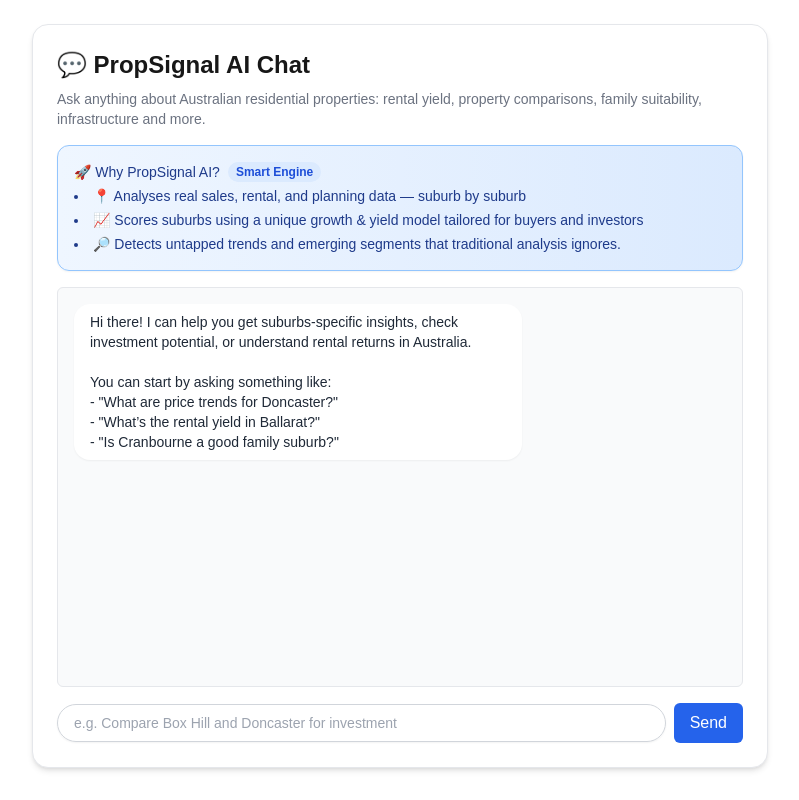
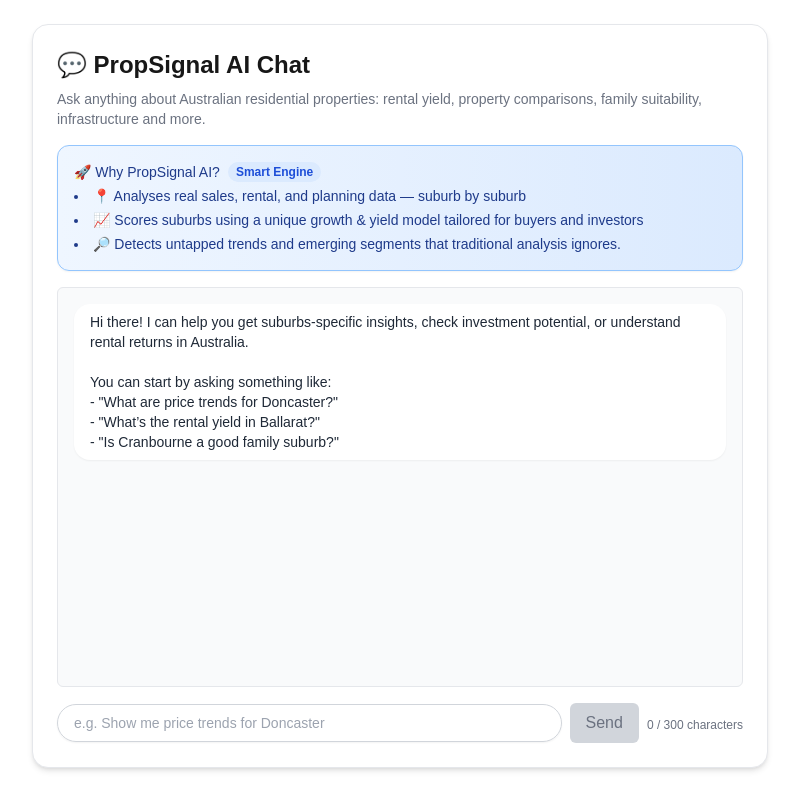
Before and after one commit to sudostar12/propsignal, a Next.js app: page /ai-chat in a window 1280 px wide. Shown: the whole page, without its empty margins (240-1039 px from the left). Built offline with nearby package versions, Linux system fonts and the light colour scheme.

Commit message:
code review and cleanup for ai-chat page.tsx

```diff
--- a/src/app/ai-chat/page.tsx
+++ b/src/app/ai-chat/page.tsx
@@ -23,6 +23,7 @@
     },
   ]);
   const [input, setInput] = useState('');
+  const MAX_CHARS = 300;
   const [copiedUuid, setCopiedUuid] = useState<string | null>(null); // ✅ for tracking copied message
   const [isTyping, setIsTyping] = useState(false); //AI typing animation.
   const [suggestions, setSuggestions] = useState<string[]>([]); // 🆕 suggestions state
@@ -76,6 +77,8 @@
     const updatedMessages: Message[] = [...messages, { role: 'user', content: messageToSend }];
     setMessages(updatedMessages);
 
+    // ✅ Clear input immediately after adding user message
+    setInput('');
 
     setIsTyping(true); // before fetch
     // Call backend api
@@ -104,11 +107,8 @@
     uuid: data.uuid,
   },
 ]);
-
     // 🆕 Update suggestions from backend
     setSuggestions(data.suggestions || []);
-
-    setInput('');
   }
 
   return (
@@ -149,10 +149,10 @@
       <motion.div
         initial={{ opacity: 0, y: 6 }}
         animate={{ opacity: 1, y: 0 }}
-        transition={{ duration: 0.2, ease: 'easeOut', delay: 0.2 * i }}
+        transition={{ duration: 0.1, ease: 'easeOut', delay: 0.1 * i }}
         className="flex justify-start"
       >
-        <div className="bg-white text-gray-800 px-4 py-2 rounded-2xl shadow-sm max-w-xs md:max-w-md whitespace-pre-wrap">
+        <div className="bg-white text-gray-800 px-4 py-2 rounded-2xl shadow-sm w-full whitespace-pre-wrap">
           {m.content}
         </div>
       </motion.div>
@@ -187,7 +187,7 @@
         <div className="h-4 w-px bg-gray-300" />
 
         {m.feedbackGiven ? (
-          <span className="text-green-600">✅ Feedback recorded</span>
+          <span className="text-green-600">✅ Feedback recorded</span> //change this to a more subtle tone.
         ) : (
           <div className="flex items-center gap-2">
             <button
@@ -243,18 +243,30 @@
       <div className="flex items-center gap-2">
         <input
           type="text"
-          placeholder="e.g. Compare Box Hill and Doncaster for investment"
+          placeholder="e.g. Show me price trends for Doncaster"
           className="flex-1 px-4 py-2 rounded-full border border-gray-300 bg-white/80 backdrop-blur-sm shadow-sm placeholder-gray-400 text-sm focus:outline-none focus:ring-2 focus:ring-blue-200 transition"
           value={input}
-          onChange={(e) => setInput(e.target.value)}
+          onChange={(e) => {
+          if (e.target.value.length <= MAX_CHARS) {
+          setInput(e.target.value);
+          }
+        }}
           onKeyDown={(e) => e.key === 'Enter' && sendMessage()}
+          maxLength={MAX_CHARS}
         />
         <button
           onClick={() => sendMessage()}
-          className="px-4 py-2 bg-blue-600 text-white rounded-md hover:bg-blue-700 transition"
+          disabled={!input.trim()}
+          className={`px-4 py-2 rounded-md transition ${
+          !input.trim() ? 'bg-gray-300 text-gray-500 cursor-not-allowed' : 'bg-blue-600 text-white hover:bg-blue-700'
+          }`}
         >
           Send
         </button>
+        <div className="flex justify-end text-xs text-gray-500 mt-1">
+  {input.trim().length} / {MAX_CHARS} characters
+</div>
+
       </div>
     </div>
   </main>
--- a/src/utils/answers/crimeAnswer.ts
+++ b/src/utils/answers/crimeAnswer.ts
@@ -55,7 +55,7 @@
 🚨 **Reported Offences**: ${latest.offenceCount}
 📈 **Trend**: ${trendMsg}${nearbyMsg}
 
-💬 Let me know if you'd like to see offence breakdowns, more trends, or deeper comparisons!`;
+💬 Let me know if you'd like to explore other trends or dive deeper into any specific areas!`;
 
 return finalMsg;
 
--- a/src/utils/answers/medianPriceAnswer.ts
+++ b/src/utils/answers/medianPriceAnswer.ts
@@ -28,5 +28,7 @@
     ? `$${latest.medianPrice.toLocaleString()}`
     : 'unknown price';
 
-  return `As of ${latest.year}, the median price in ${suburb} is ${priceFormatted}. Let me know if you'd like to see trends or compare to nearby areas.`;
+  return `As of ${latest.year}, the median price in ${suburb} is ${priceFormatted}.
+
+  💬 Let me know if you'd like to explore other trends or dive deeper into any specific areas!`;
 }
--- a/src/utils/detectIntent.ts
+++ b/src/utils/detectIntent.ts
@@ -1,4 +1,6 @@
 import OpenAI from 'openai';
+import { analyzeUserQuestion } from '@/utils/questionAnalyzer';
+
 const openai = new OpenAI({ apiKey: process.env.OPENAI_API_KEY });
 
 export type ChatMessage = {
@@ -47,8 +49,9 @@
 }
 */
 // ✅
-export async function generateGeneralReply(messages: ChatMessage[], detectedIntent:string): Promise<string> {
+export async function generateGeneralReply(messages: ChatMessage[], topic:string): Promise<string> {
   try {
+    console.log('[DEBUG detectIntent] - AI fallback to general response');
     const completion = await openai.chat.completions.create({
       model: 'gpt-4o',
       temperature: 0.7,
@@ -57,12 +60,18 @@
           role: 'system',
           content: `You are a friendly, helpful Australian property AI assistant. You should respond naturally and conversationally based on the user's messages so far.
 
-          Current user intent: ${detectedIntent}
+          Current user topic: ${topic}
           If they ask about what you can do, explain your capabilities.
           If they ask about investing, explain investment insights.
           If they ask about living or lifestyle, give lifestyle advice.
           If they ask about renting, talk about rental considerations.
-          If they switch context, respond contextually — do not repeat yourself exactly.`
+          If they switch context, respond contextually — do not repeat yourself exactly.
+
+          When replying:
+          - Use clear, concise sentences.
+          - Use **paragraphs** and line breaks to improve readability.
+          - Group related ideas together.
+          - Avoid long, dense blocks of text.`
         },
         ...messages
       ]
--- a/src/utils/detectSuburb.ts
+++ b/src/utils/detectSuburb.ts
@@ -54,13 +54,12 @@
   // Check if the AI extracted suburb is valid
 if (!extractedSuburb || extractedSuburb.length < 2) {
   console.log('[DEBUG detectSuburb] - AI could not extract a valid suburb. Falling back to general AI reply.');
-
+    const questionAnalysis = await analyzeUserQuestion(input);
+    const topic = questionAnalysis.topic;
   const messages: ChatMessage[] = [
   { role: 'user', content: input }
 ];
-
-
-  const fallbackReply = await generateGeneralReply(messages, input);
+  const fallbackReply = await generateGeneralReply(messages, topic);
   return {
     possible_suburb: null,
     confidence: 0,
@@ -68,8 +67,6 @@
     message: fallbackReply
   };
 }
-
-
   // Get the first three letters of the AI generated suburb
   const firstThreeLetters = extractedSuburb.slice(0, 3).toLowerCase();
   console.log('[DEBUG detectSuburb] First 3 letters of extracted suburb:', firstThreeLetters);
@@ -210,7 +207,8 @@
           - "investment profile for box hill" -> "Box Hill"
           - "what's the weather in St Kilda" -> "St Kilda"
           - "properties in south yarra" -> "South Yarra"
-          - "hello how are you" -> "NO_SUBURB_FOUND"`
+          - "hello how are you" -> "NO_SUBURB_FOUND"
+          - "investment insights for Tarneit and Point Cook" -> "Tarneit" "Point Cook"`
         },
         {
           role: "user",
```
